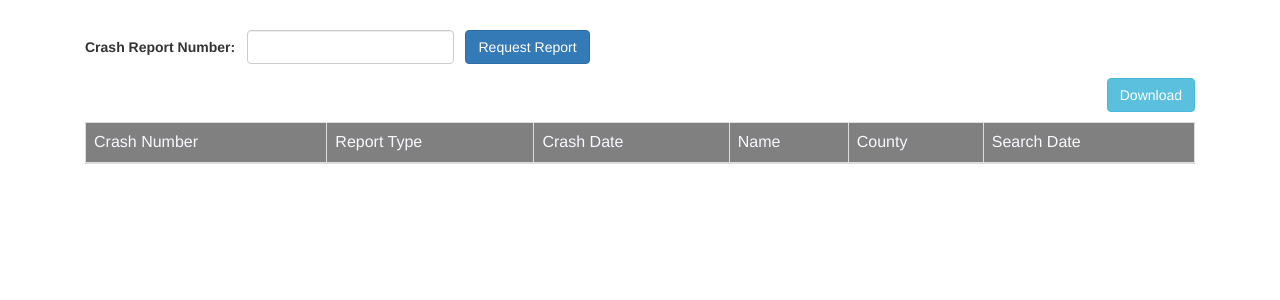
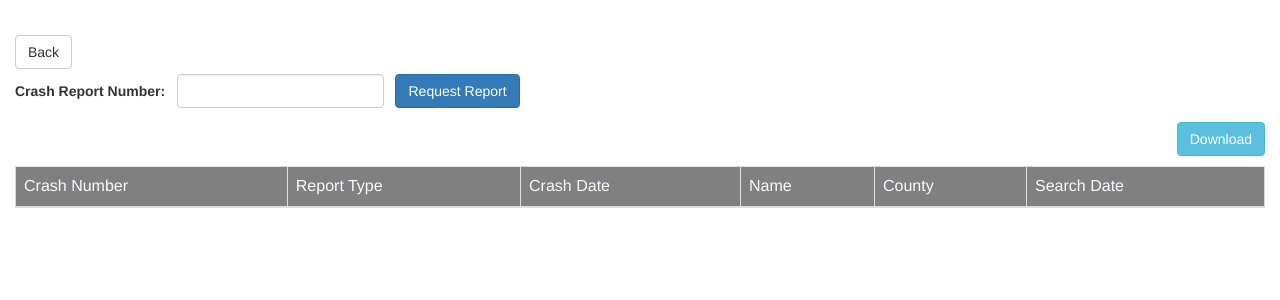
Before and after one commit to v-grant/Car-Report-ETL, a Django app: template car/templates/request_report.html in a window 1280 px wide. Shown: the top 300 px of the page. Run offline with Django 3.2, Linux system fonts and the light colour scheme; the template is opened without the code that fills it, so the values that code supplies are empty; some libraries are stand-ins or nearby versions.

Commit message:
added linking for each page

```diff
--- a/car/templates/data_report.html
+++ b/car/templates/data_report.html
@@ -21,6 +21,8 @@
   <div class="container-fluid">
     <div class="row mb-3">
       <div class="col-md-12 text-right">
+        <a href="{% url 'request-report' %}" class="btn btn-primary">View All Reports</a>
+        <a href="{% url 'purchased_reports' %}" class="btn btn-primary">View Purchase Reports</a>
         <button id="download_csv" class="btn btn-info">Download</button>
       </div>
     </div>
--- a/car/templates/request_report.html
+++ b/car/templates/request_report.html
@@ -1,7 +1,12 @@
 
 {% extends 'base.html' %}
 {% block content %}
-<div class="container mt-5">
+<div class="container-fluid mt-5">
+  <div class="row my-2">
+    <div class="col-md-4 text-left">
+      <a href="{% url 'car-report' %}" class="btn btn-default">Back</a>
+    </div>
+  </div>
   <div class="row">
     <div class="col-8">
       <form class="form-inline" name="automator" enctype = "multipart/form-data" method = "POST"> {% csrf_token %}
```
Also changed, not shown: car/templates/purchase_report.html (+6 -1 lines).
